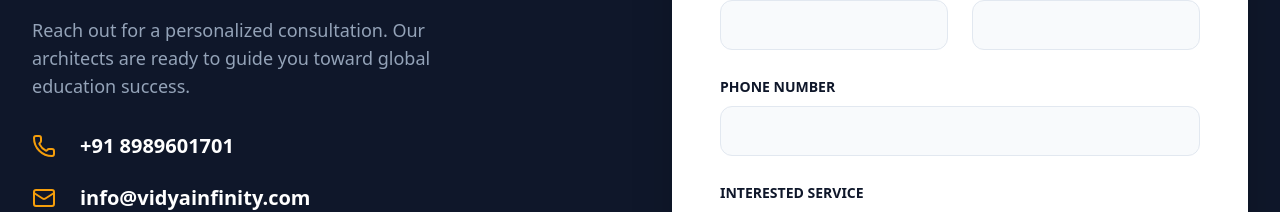
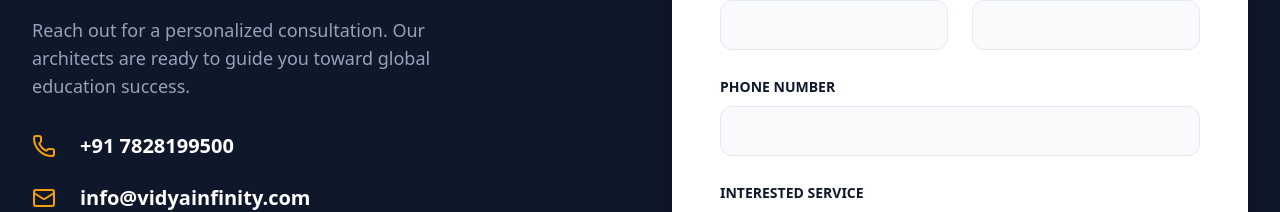
Before and after one commit to manishsirgg/vidyainfinity, a React (Vite) app: page / in a window 1280 px wide. Shown: the part 4245-4457 px from the top of the page. Built offline with nearby package versions, Linux system fonts and the light colour scheme.

Commit message:
Update constants.tsx

```diff
--- a/src/constants.tsx
+++ b/src/constants.tsx
@@ -7,7 +7,7 @@ import { GraduationCap } from "lucide-react";
 ============================== */
 
 export const CONTACT_INFO = {
-  phone: "+91 8989601701",
+  phone: "+91 7828199500",
   whatsapp: "918989601701", // No +, no spaces (correct format for wa.me)
   email: "info@vidyainfinity.com",
   address:
```
